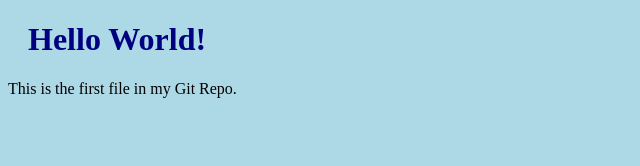
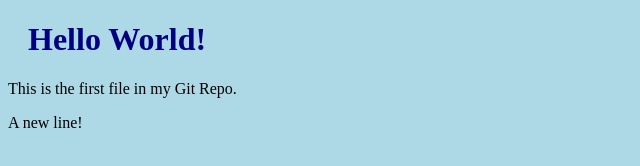
Before and after one commit to rickygracy/hello-world, a plain HTML site: page index.html in a window 1280 px wide. Shown: the full height of the page, 0-640 px from the left. Drawn offline with Linux system fonts and the light colour scheme.

Commit message:
updated index.html with a newline

```diff
--- a/index.html
+++ b/index.html
@@ -8,6 +8,7 @@
 
 			<h1>Hello World!</h1>
 			<p>This is the first file in my Git Repo.</p>
+			<p>A new line!</p>
 
 		</body>
 </html>
```
